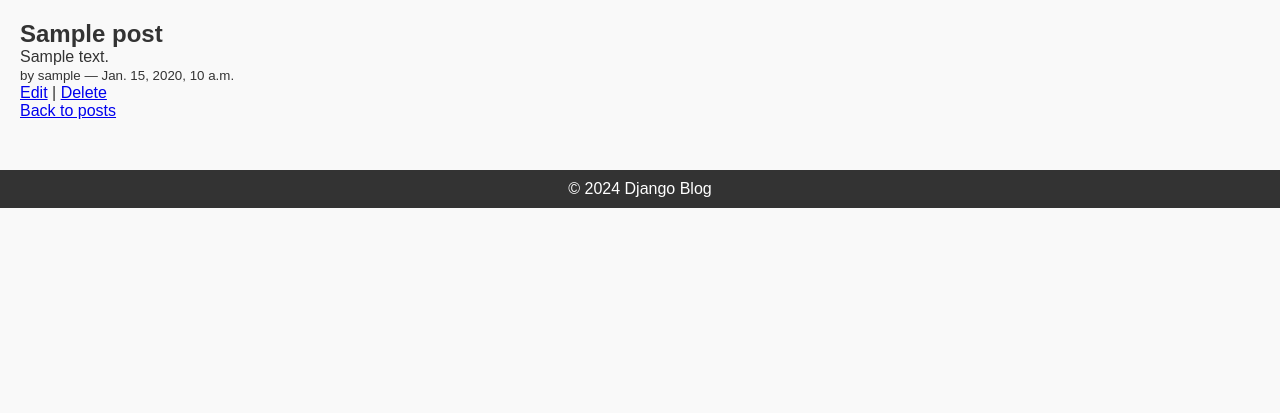
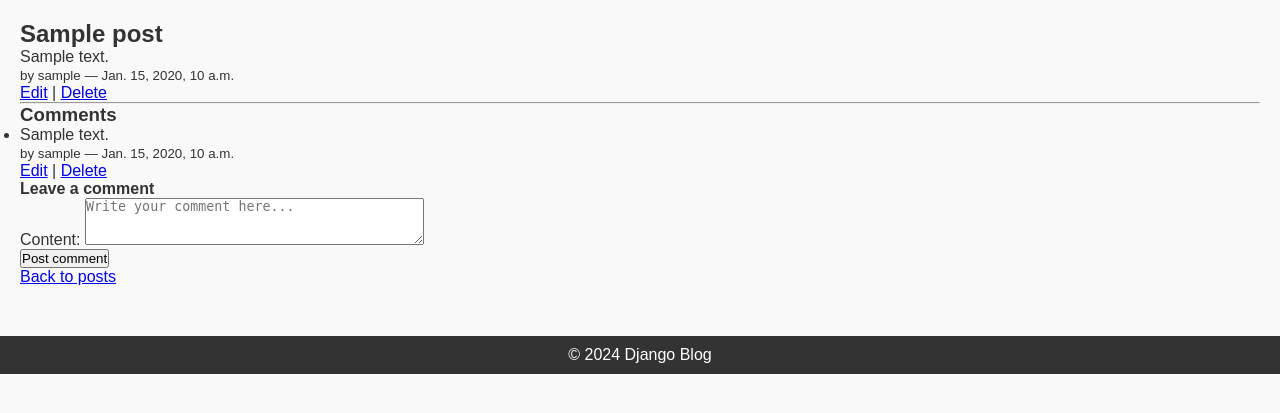
Before and after one commit to mtsdb/Alx_DjangoLearnLab, a Django app: page /post/1/ in a window 1280 px wide. Shown: the part 41-454 px from the top of the page. Run offline with Django 4.2, Linux system fonts and the light colour scheme; a user stored in the database is signed in; tables that the repository leaves empty hold one stand-in row (values such as "Sample post").

Commit message:
Add comment functionality with create, update, and delete features

```diff
--- a/django_blog/blog/forms.py
+++ b/django_blog/blog/forms.py
@@ -1,7 +1,7 @@
 from django import forms
 from django.contrib.auth.forms import UserCreationForm
 from django.contrib.auth.models import User
-from .models import Post
+from .models import Post, Comment
 
 
 class CustomUserCreationForm(UserCreationForm):
@@ -22,3 +22,12 @@ class PostForm(forms.ModelForm):
     class Meta:
         model = Post
         fields = ("title", "content")
+
+
+class CommentForm(forms.ModelForm):
+    class Meta:
+        model = Comment
+        fields = ("content",)
+        widgets = {
+            "content": forms.Textarea(attrs={"rows": 3, "placeholder": "Write your comment here..."}),
+        }
--- a/django_blog/blog/models.py
+++ b/django_blog/blog/models.py
@@ -14,3 +14,17 @@ class Post(models.Model):
 
 	def __str__(self):
 		return self.title
+
+
+class Comment(models.Model):
+	post = models.ForeignKey(Post, on_delete=models.CASCADE, related_name="comments")
+	author = models.ForeignKey(User, on_delete=models.CASCADE, related_name="comments")
+	content = models.TextField()
+	created_at = models.DateTimeField(auto_now_add=True)
+	updated_at = models.DateTimeField(auto_now=True)
+
+	class Meta:
+		ordering = ["created_at"]
+
+	def __str__(self):
+		return f"Comment by {self.author.username} on {self.post.title}"
--- a/django_blog/blog/templates/blog/post_detail.html
+++ b/django_blog/blog/templates/blog/post_detail.html
@@ -14,5 +14,39 @@
     </p>
 {% endif %}
 
+<hr />
+<section id="comments">
+    <h3>Comments</h3>
+    {% if comments %}
+        <ul>
+        {% for comment in comments %}
+            <li>
+                <p>{{ comment.content }}</p>
+                <small>by {{ comment.author.username }} — {{ comment.created_at }}</small>
+                {% if user.is_authenticated and user == comment.author %}
+                    <p>
+                        <a href="{% url 'blog:comment_edit' post_pk=object.pk pk=comment.pk %}">Edit</a> |
+                        <a href="{% url 'blog:comment_delete' post_pk=object.pk pk=comment.pk %}">Delete</a>
+                    </p>
+                {% endif %}
+            </li>
+        {% endfor %}
+        </ul>
+    {% else %}
+        <p>No comments yet.</p>
+    {% endif %}
+
+    {% if user.is_authenticated %}
+        <h4>Leave a comment</h4>
+        <form method="post" action="{% url 'blog:comment_create' post_pk=object.pk %}">
+            {% csrf_token %}
+            {{ comment_form.as_p }}
+            <button type="submit">Post comment</button>
+        </form>
+    {% else %}
+        <p><a href="{% url 'login' %}">Log in</a> to post a comment.</p>
+    {% endif %}
+</section>
+
 <p><a href="{% url 'blog:posts' %}">Back to posts</a></p>
 {% endblock %}
--- a/django_blog/blog/urls.py
+++ b/django_blog/blog/urls.py
@@ -21,4 +21,8 @@ urlpatterns = [
     path("post/<int:pk>/", views.PostDetailView.as_view(), name="post_detail_singular"),
     path("post/<int:pk>/update/", views.PostUpdateView.as_view(), name="post_update"),
     path("post/<int:pk>/delete/", views.PostDeleteView.as_view(), name="post_delete_singular"),
+    # Comments
+    path("posts/<int:post_pk>/comments/new/", views.CommentCreateView.as_view(), name="comment_create"),
+    path("posts/<int:post_pk>/comments/<int:pk>/edit/", views.CommentUpdateView.as_view(), name="comment_edit"),
+    path("posts/<int:post_pk>/comments/<int:pk>/delete/", views.CommentDeleteView.as_view(), name="comment_delete"),
 ]
--- a/django_blog/blog/views.py
+++ b/django_blog/blog/views.py
@@ -8,7 +8,8 @@ from django.views.generic import ListView, DetailView, CreateView, UpdateView, D
 from django.contrib.auth.mixins import LoginRequiredMixin, UserPassesTestMixin
 
 from .models import Post
-from .forms import CustomUserCreationForm, ProfileForm, PostForm
+from .models import Post, Comment
+from .forms import CustomUserCreationForm, ProfileForm, PostForm, CommentForm
 
 
 def home(request):
@@ -54,6 +55,13 @@ class PostDetailView(DetailView):
 	model = Post
 	template_name = "blog/post_detail.html"
 
+	def get_context_data(self, **kwargs):
+		ctx = super().get_context_data(**kwargs)
+		post = self.get_object()
+		ctx["comments"] = post.comments.all()
+		ctx["comment_form"] = CommentForm()
+		return ctx
+
 
 class PostCreateView(LoginRequiredMixin, CreateView):
 	model = Post
@@ -83,3 +91,43 @@ class PostDeleteView(LoginRequiredMixin, UserPassesTestMixin, DeleteView):
 	def test_func(self):
 		post = self.get_object()
 		return self.request.user == post.author
+
+
+class CommentCreateView(LoginRequiredMixin, CreateView):
+	model = Comment
+	form_class = CommentForm
+
+	def form_valid(self, form):
+		post_pk = self.kwargs.get("post_pk")
+		post = get_object_or_404(Post, pk=post_pk)
+		form.instance.author = self.request.user
+		form.instance.post = post
+		return super().form_valid(form)
+
+	def get_success_url(self):
+		return self.object.post.get_absolute_url() if hasattr(self.object.post, "get_absolute_url") else reverse_lazy("blog:post_detail", args=[self.object.post.pk])
+
+
+class CommentUpdateView(LoginRequiredMixin, UserPassesTestMixin, UpdateView):
+	model = Comment
+	form_class = CommentForm
+	template_name = "blog/comment_form.html"
+
+	def test_func(self):
+		comment = self.get_object()
+		return self.request.user == comment.author
+
+	def get_success_url(self):
+		return reverse_lazy("blog:post_detail", args=[self.object.post.pk])
+
+
+class CommentDeleteView(LoginRequiredMixin, UserPassesTestMixin, DeleteView):
+	model = Comment
+	template_name = "blog/comment_confirm_delete.html"
+
+	def test_func(self):
+		comment = self.get_object()
+		return self.request.user == comment.author
+
+	def get_success_url(self):
+		return reverse_lazy("blog:post_detail", args=[self.object.post.pk])
```
Also changed, not shown: django_blog/blog/admin.py (+9 -0 lines), django_blog/blog/templates/blog/comment_confirm_delete.html (added, +13 -0 lines), django_blog/blog/templates/blog/comment_form.html (added, +13 -0 lines), django_blog/blog/migrations/0002_comment.py (added), django_blog/db.sqlite3.
